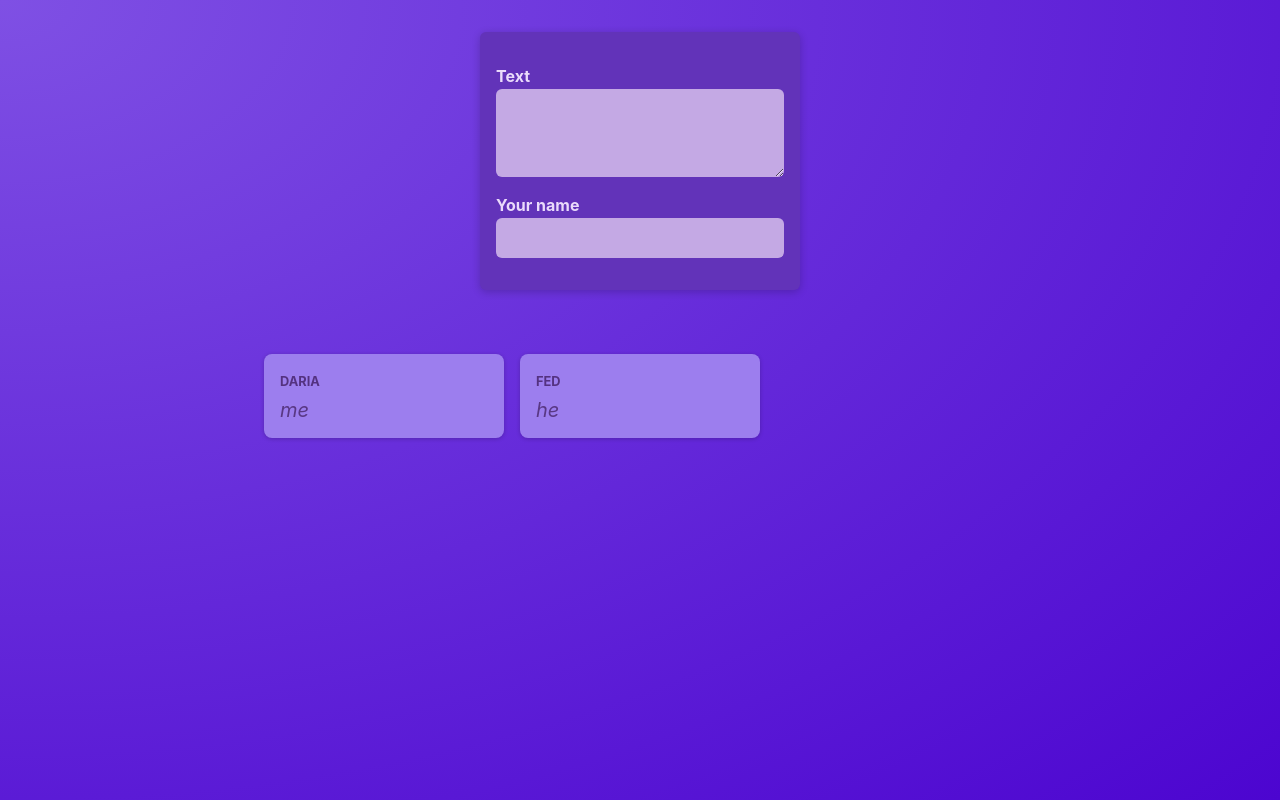
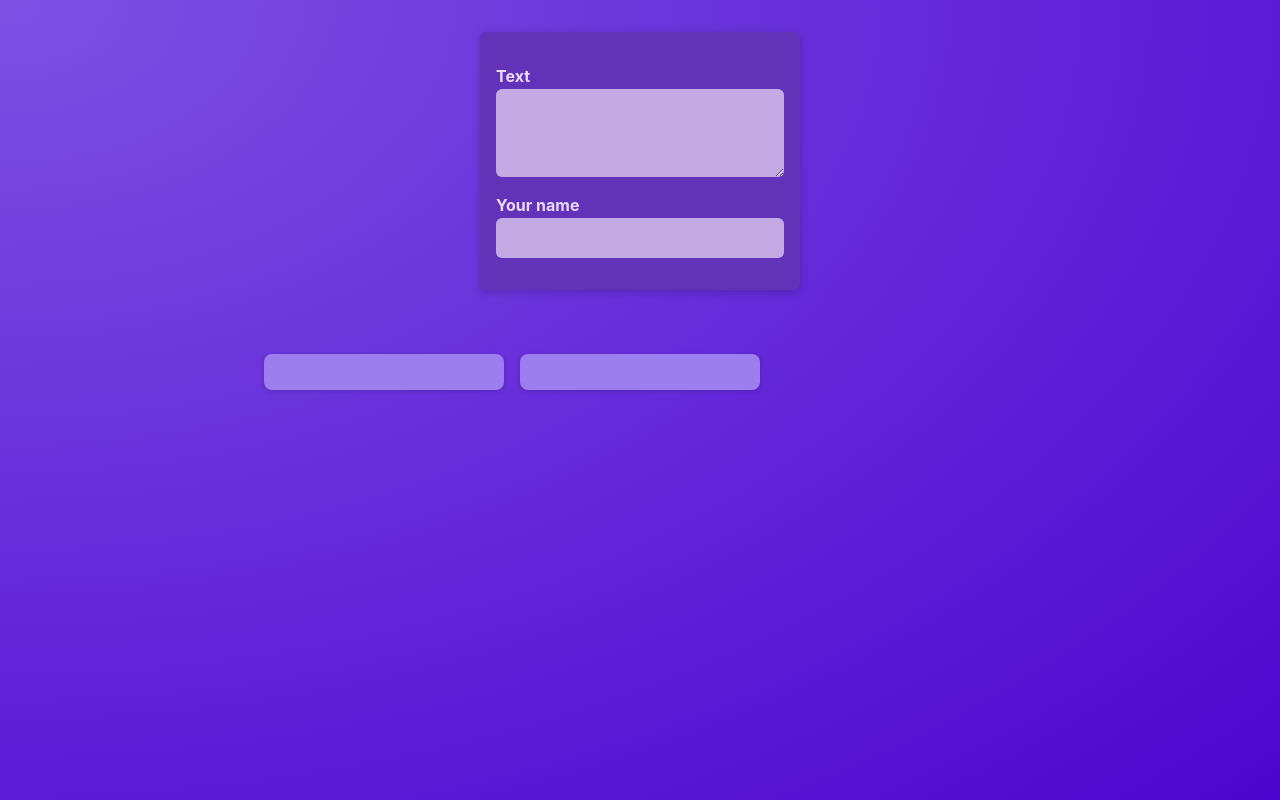
Before and after one commit to dasha12345-s/simpleProject, a React (Vite) app: page / in a window 1280 px wide. Built offline with nearby package versions, Linux system fonts and the light colour scheme.

Commit message:
Lifting State Up

```diff
--- a/src/components/NewPost.jsx
+++ b/src/components/NewPost.jsx
@@ -1,25 +1,16 @@
 import classes from './NewPost.module.css';
-import { useState } from 'react';
 
-function NewPost() {
-
-  const [enteredText, setEnteredText] = useState('');
-
-
-  function changeHandler(event){
-    setEnteredText(event.target.value);
-  }
+function NewPost(props) {
 
   return (
     <form className={classes.form}>
       <p>
         <label htmlFor="body">Text</label>
-        <textarea id="body" required rows={3} onChange={changeHandler}/>
+        <textarea id="body" required rows={3} onChange={props.onTextChange}/>
       </p>
-      <p>{enteredText}</p>
       <p>
         <label htmlFor="name">Your name</label>
-        <input type="text" id="name" required />
+        <input type="text" id="name" required onChange={props.onAuthorChange} />
       </p>
     </form>
   );
--- a/src/components/PostList.jsx
+++ b/src/components/PostList.jsx
@@ -1,15 +1,26 @@
 import classes from './PostList.module.css'
 import Post from "./Post";
 import NewPost from "./NewPost.jsx";
+import { useState } from 'react';
 
 export default function PostList(props){
+  const [enteredText, setEnteredText] = useState('');
+  const [author, setAuthor] = useState('');
+
+  function changeHandler(event){
+    setEnteredText(event.target.value);
+  }
+
+  function changeAuthorHandler(event){
+    setAuthor(event.target.value);
+  }
+
   return(
     <>
-    <NewPost/>
-
+    <NewPost onTextChange={changeHandler} onAuthorChange={changeAuthorHandler}/>
     <ul className={classes.posts}>
-      <Post author='Daria' body='me'/>
-      <Post author='Fed' body='he'/>
+      <Post author={author} body={enteredText}/>
+      <Post author={author} body={enteredText}/>
     </ul>
     </>
   )
```
